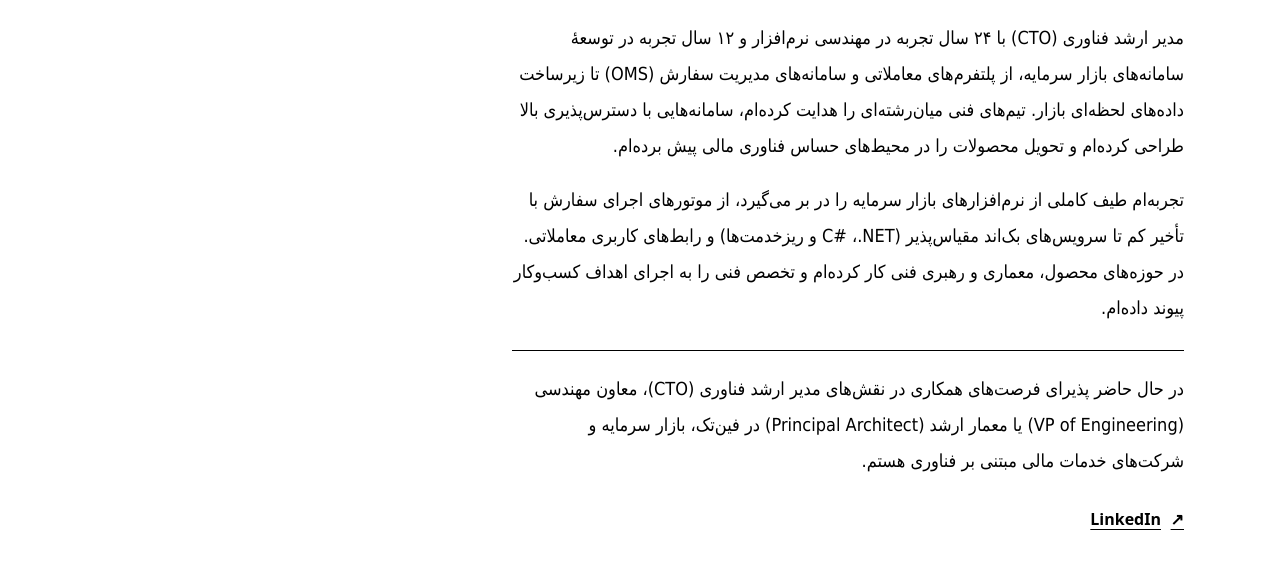
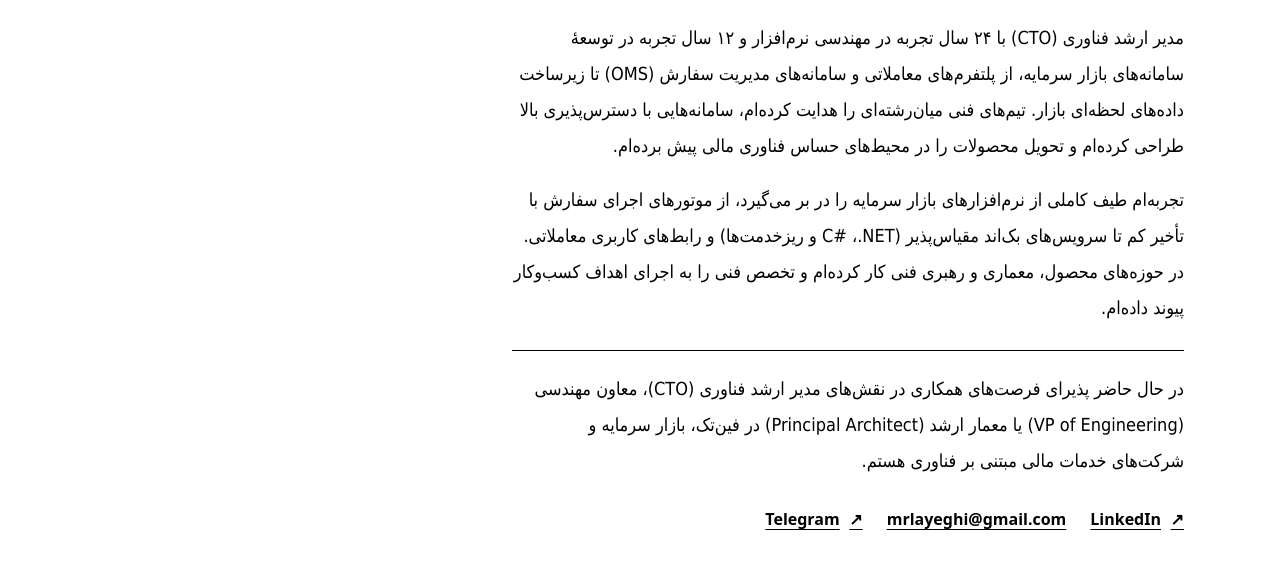
Before and after one commit to mrlayeghi/Shared, a plain HTML site: page index.html in a window 1280 px wide. Shown: the part 332-900 px from the top of the page. Drawn offline with Linux system fonts and the light colour scheme.

Commit message:
Add email and Telegram contact links

```diff
--- a/index.html
+++ b/index.html
@@ -113,7 +113,13 @@
       padding-block-start: 1.25rem;
     }
 
-    .linkedin {
+    .contact-links {
+      display: flex;
+      flex-wrap: wrap;
+      column-gap: 1.5rem;
+    }
+
+    .contact-links a {
       display: inline-flex;
       align-items: center;
       gap: .6rem;
@@ -123,7 +129,7 @@
       text-underline-offset: .25em;
     }
 
-    .linkedin:hover { text-decoration-thickness: 2px; }
+    .contact-links a:hover { text-decoration-thickness: 2px; }
 
     :focus-visible {
       outline: 2px solid var(--ink);
@@ -162,9 +168,15 @@
       </div>
     </section>
 
-    <a class="linkedin" href="https://www.linkedin.com/in/m-reza-layeghi/" lang="en" dir="ltr">
-      LinkedIn <span aria-hidden="true">↗</span>
-    </a>
+    <div class="contact-links">
+      <a href="https://www.linkedin.com/in/m-reza-layeghi/" lang="en" dir="ltr">
+        LinkedIn <span aria-hidden="true">↗</span>
+      </a>
+      <a href="mailto:mrlayeghi@gmail.com" lang="en" dir="ltr">mrlayeghi@gmail.com</a>
+      <a href="https://t.me/MReza_Layeghi" lang="en" dir="ltr">
+        Telegram <span aria-hidden="true">↗</span>
+      </a>
+    </div>
   </main>
 
   <script>
```
